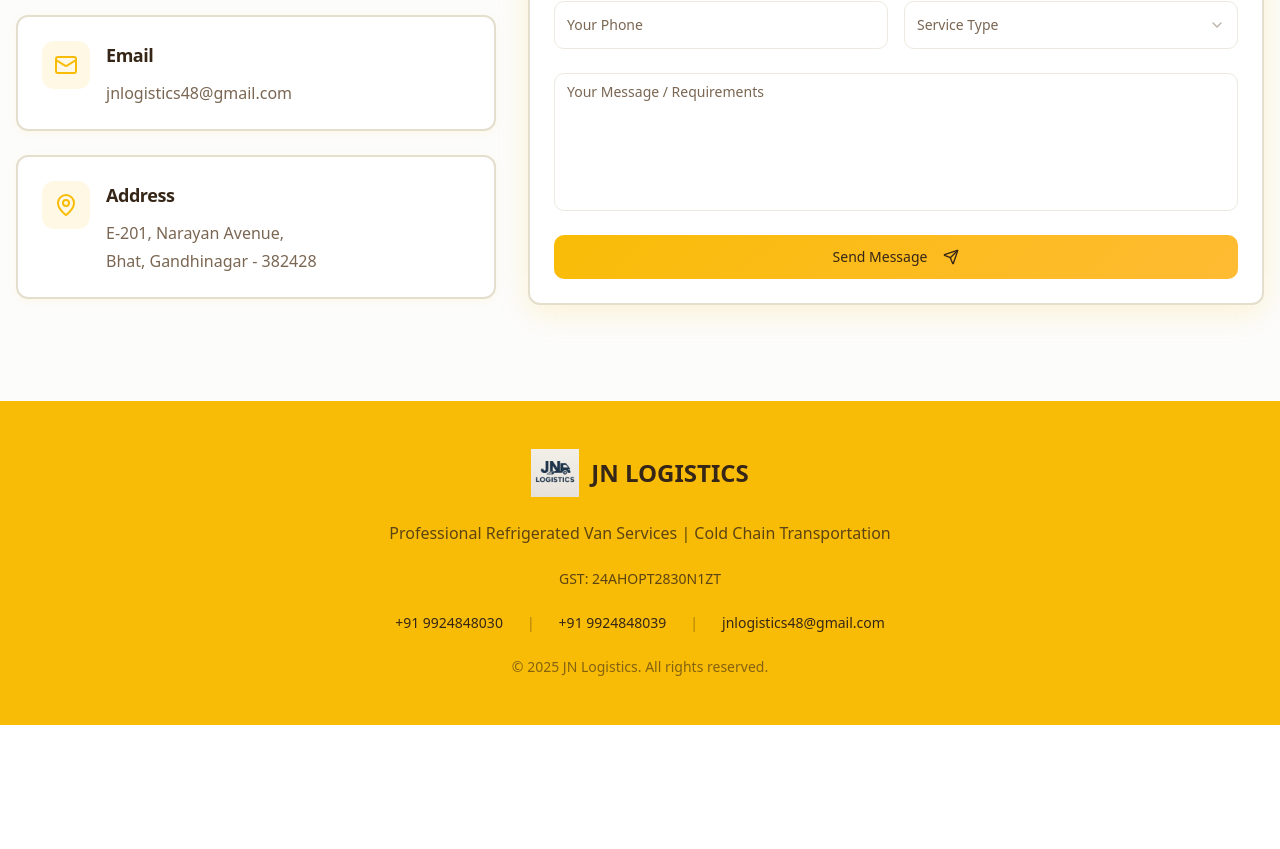
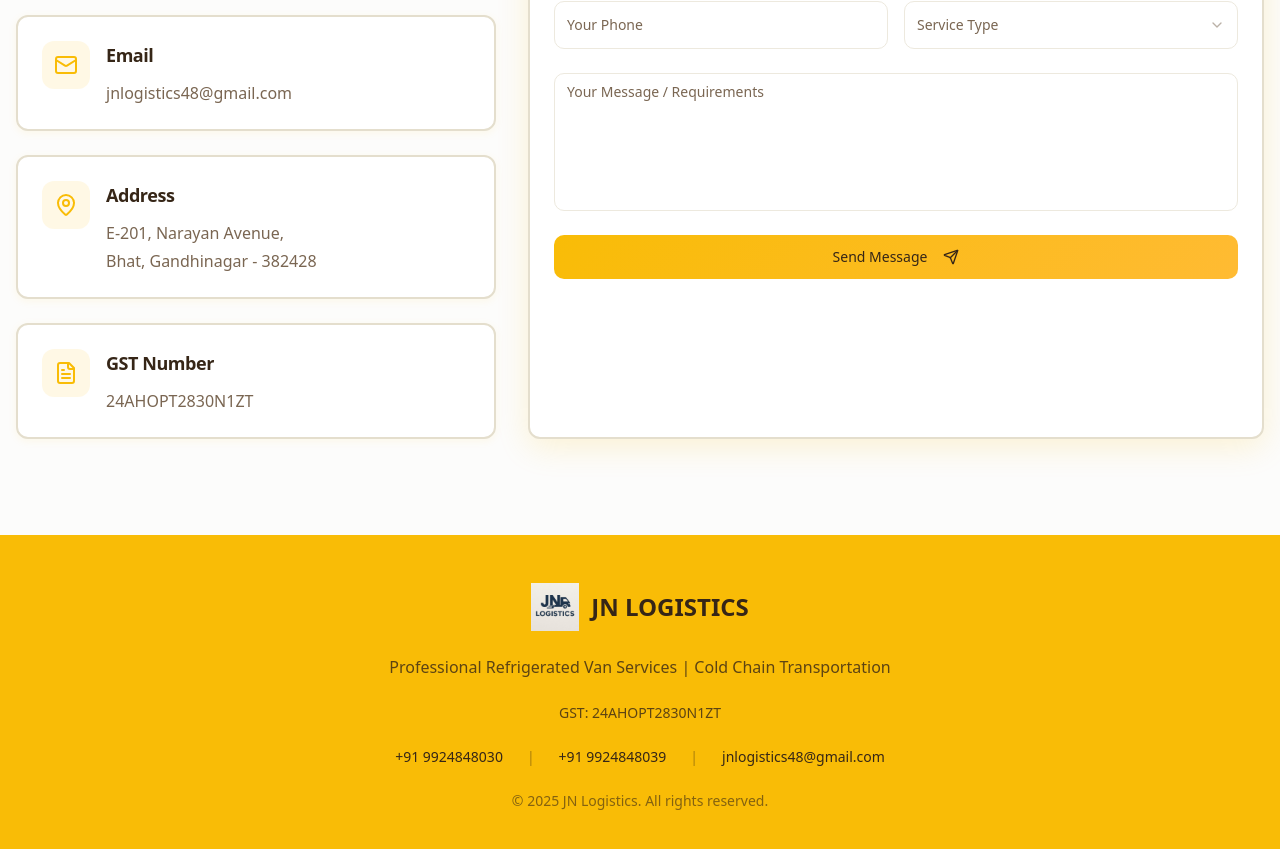
Before and after one commit to diveshbhai/webcraft-remaster, a React (Vite) app: page / in a window 1280 px wide. Shown: the part 7673-8522 px from the top of the page. Before the commit the page ends 8398 px from the top, so only its background shows below. Built offline with nearby package versions, Linux system fonts and the light colour scheme; the HTML template or start-up script is replaced by a standard one.

Commit message:
Add GST number after address

```diff
--- a/src/components/Contact.tsx
+++ b/src/components/Contact.tsx
@@ -1,5 +1,5 @@
 import { useState } from "react";
-import { Phone, Mail, MapPin, Send } from "lucide-react";
+import { Phone, Mail, MapPin, Send, FileText } from "lucide-react";
 import { Button } from "@/components/ui/button";
 import { Input } from "@/components/ui/input";
 import { Textarea } from "@/components/ui/textarea";
@@ -31,6 +31,12 @@ const contactInfo = [
     title: "Address",
     details: ["E-201, Narayan Avenue,", "Bhat, Gandhinagar - 382428"],
     links: ["https://www.google.com/maps/search/?api=1&query=E-201,+Narayan+Avenue,+Bhat,+Gandhinagar+-+382428"],
+  },
+  {
+    icon: FileText,
+    title: "GST Number",
+    details: ["24AHOPT2830N1ZT"],
+    links: [""],
   },
 ];
 
```
